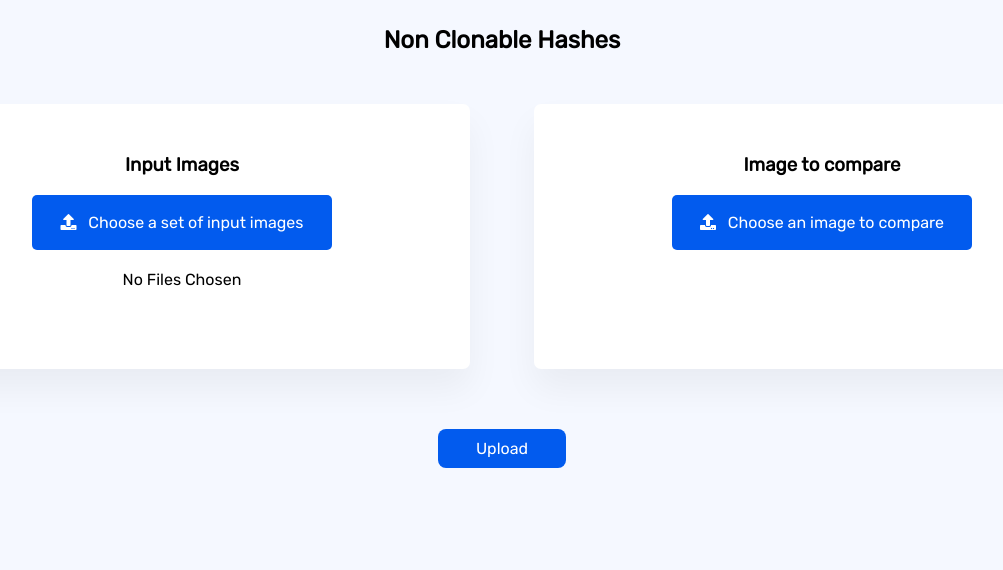
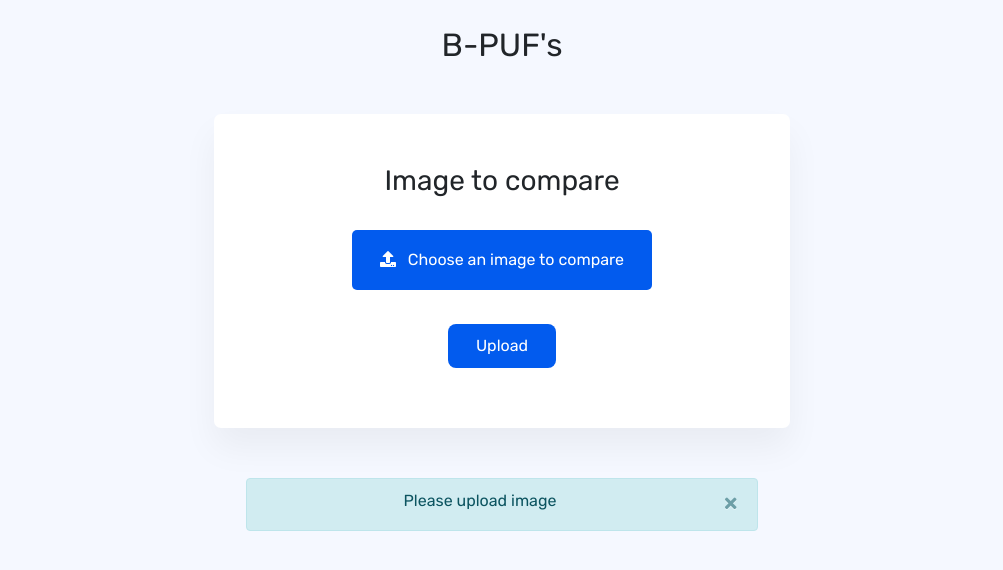
Before and after one commit to shreya1110-dev/EdibleDigest, a Flask app: template templates/index.html in a window 1280 px wide. Shown: the top 570 px of the page, without its empty margins (138-1141 px from the left). Run offline with Flask 2, Linux system fonts and the light colour scheme; the template is opened without the code that fills it: most values are stand-ins (such as "Sample title", 1, 10 or a date in 2020); some libraries are stand-ins or nearby versions.

Commit message:
Changes to website 2.0

```diff
--- a/app.py
+++ b/app.py
@@ -1,9 +1,10 @@
 from flask import Flask, render_template, request
 import modules
-import pathlib
 import os
 
 app = Flask(__name__)
+
+database_images = modules.add_image_paths_from_directory(modules.DATABASE_FOLDER)
 
 @app.route('/')
 def home():
@@ -12,23 +13,21 @@ def home():
 @app.route('/result', methods=['GET','POST'])
 def result():
     if request.method == 'POST':
-        for file in os.listdir('./static/images'):
-            os.remove('./static/images/'+file)
-        files = request.files.getlist("multi-file-inp")
-        images = []
-        for file in files:
-            if file.filename!='':
-                file.save(modules.UPLOAD_FOLDER+file.filename)
-                images.append(modules.UPLOAD_FOLDER+file.filename)
-        single_file = request.files.getlist("single-file-inp")
-        if len(os.listdir(modules.UPLOAD_FOLDER))==0:
-            return render_template("hashes.html",empty="No images uploaded for comparison")
-        single_file[0].save(modules.UPLOAD_FOLDER+single_file[0].filename)
-        modules.add_image_paths_from_directory(modules.UPLOAD_FOLDER)
-        orb_result = modules.orb_sim(images, modules.UPLOAD_FOLDER+single_file[0].filename)
-        modules.convert_tiff(images[orb_result['Image']])
+        for file in os.listdir(modules.RESULT_FOLDER):
+            os.remove(modules.RESULT_FOLDER + file)
+        file = request.files.getlist("single-file-inp")
+        if file[0].filename == '':
+            return render_template("index.html", empty="No image uploaded", title="Results")
+        file[0].save(modules.RESULT_FOLDER+file[0].filename)
+        grayscale_file = modules.grayscale_images([modules.RESULT_FOLDER+file[0].filename])
+        database_gs_images = modules.grayscale_images(database_images)
+        orb_result = modules.orb_sim(database_gs_images, grayscale_file[0])
+        similarity = orb_result['Value']
+        modules.convert_tiff(database_images[orb_result['Image']], 'left')
+        modules.convert_tiff(modules.RESULT_FOLDER+file[0].filename, 'right')
+        print(orb_result['Value'])
         if(orb_result != -1):
-            return render_template("hashes.html", image_name=images[orb_result['Image']].split('/')[-1], similarity=orb_result['Value'], title="Results")
+            return render_template("hashes.html", similarity=similarity, title="Results", left_image_name = database_images[orb_result['Image']].split('/')[-1], right_image_name = file[0].filename)
 
 if __name__ =='__main__':
     app.run(debug = True)
--- a/modules.py
+++ b/modules.py
@@ -1,7 +1,8 @@
 import cv2
 import os
 
-UPLOAD_FOLDER = 'static/images/'
+DATABASE_FOLDER = 'static/images/'
+RESULT_FOLDER = 'static/result/'
 
 def add_image_paths_from_directory(directory):
   images = []
@@ -21,16 +22,14 @@ def grayscale_images(images):
   return grayscale
 
 def orb_sim(images, file):
-    f = grayscale_images([file])[0]
-    gs_images = grayscale_images(images)
     max_similarity_val = -1
     max_similarity_img = -1
-    for i in range (0,len(gs_images)):
+    for i in range (0,len(images)):
       orb = cv2.ORB_create()
 
       # detect keypoints and descriptors
-      kp_a, desc_a = orb.detectAndCompute(gs_images[i], None)
-      kp_b, desc_b = orb.detectAndCompute(f, None)
+      kp_a, desc_a = orb.detectAndCompute(images[i], None)
+      kp_b, desc_b = orb.detectAndCompute(file, None)
 
       # define the bruteforce matcher object
       bf = cv2.BFMatcher(cv2.NORM_HAMMING, crossCheck=True)
@@ -51,10 +50,8 @@ def orb_sim(images, file):
           "Value":max_similarity_val
         }
 
-def convert_tiff(image):
+def convert_tiff(image, name):
     tiff_image = cv2.imread(image)
-    # Convert the image to JPEG format with a specific quality
-    quality = 80 # Set the quality of the output image (0-100)
+    quality = 80
     params = [int(cv2.IMWRITE_JPEG_QUALITY), quality]
-
-    cv2.imwrite(UPLOAD_FOLDER+'result.jpg', tiff_image, params)
+    cv2.imwrite(RESULT_FOLDER + name + '.jpg', tiff_image, params)
--- a/static/script.js
+++ /dev/null
@@ -1,45 +0,0 @@
-let multiplefileInput = document.getElementById("file-input-multiple");
-let singlefileInput = document.getElementById("file-input-single");
-let multipleimageContainer = document.getElementById("images");
-let singleimageContainer = document.getElementById("images-single");
-let numOfFiles = document.getElementById("num-of-files");
-
-function multiplePreview(){
-    multipleimageContainer.innerHTML = "";
-    numOfFiles.textContent = `${multiplefileInput.files.length} Files Selected`;
-
-    for(i of multiplefileInput.files){
-        let reader = new FileReader();
-        let figure = document.createElement("figure");
-        let figCap = document.createElement("figcaption");
-        figCap.innerText = i.name;
-        figure.appendChild(figCap);
-        reader.onload=()=>{
-            let img = document.createElement("img");
-            img.setAttribute("src",reader.result);
-            figure.insertBefore(img,figCap);
-        }
-        multipleimageContainer.appendChild(figure);
-        reader.readAsDataURL(i);
-    }
-}
-
-function singlePreview(){
-    singleimageContainer.innerHTML = "";
-    numOfFiles.textContent = `${singlefileInput.files.length} Files Selected`;
-
-    for(i of singlefileInput.files){
-        let reader = new FileReader();
-        let figure = document.createElement("figure");
-        let figCap = document.createElement("figcaption");
-        figCap.innerText = i.name;
-        figure.appendChild(figCap);
-        reader.onload=()=>{
-            let img = document.createElement("img");
-            img.setAttribute("src",reader.result);
-            figure.insertBefore(img,figCap);
-        }
-        singleimageContainer.appendChild(figure);
-        reader.readAsDataURL(i);
-    }
-}
--- a/static/style.css
+++ b/static/style.css
@@ -1,8 +1,9 @@
-*{
+body {
    padding: 0;
    margin: 0;
    box-sizing: border-box;
    font-family: "Rubik",sans-serif;
+   text-align: center;
 }
 
 .title-bar {
@@ -35,6 +36,7 @@ body{
    padding: 50px 20px;
    border-radius: 7px;
    box-shadow: 0 20px 35px rgba(0,0,0,0.05);
+   text-align: center;
 }
 
 input[type="file"]{
@@ -50,7 +52,7 @@ input[type = submit] {
    margin: 10px 10px;
    cursor: pointer;
    border-radius: 0.5rem;
-   width: 10%;
+   width: 20%;
    font-size: 16px;
 }
 
@@ -66,10 +68,6 @@ label{
    border-radius: 5px;
    cursor: pointer;
 }
-.container p{
-   text-align: center;
-   margin: 20px 0 30px 0;
-}
 
 #images, #images-single {
    width: 100%;
@@ -80,12 +78,15 @@ label{
    gap: 20px;
    flex-wrap: wrap;
 }
+
 figure{
    width: 20%;
 }
+
 img{
    width: 100%;
 }
+
 figcaption{
    text-align: center;
    font-size: 2.4vmin;
@@ -97,22 +98,26 @@ figcaption{
    text-align: center;
 }
 
-.result-image {
-   width: 80%;
-   height: 80%;
+.result-table td {
+   width: 30%;
 }
 
-.result-table td {
-   width: 30%;
+.result-table {
+   text-align: center;
+   width: 80%;
+}
+
+.result-table tr {
+   height: 70%;
 }
 
 .similarity {
    height: 50px;
 }
 
-.result-table {
-   width: 60%;
+
+.alert {
+   width: 40%;
+   text-align: center;
    margin: auto;
-   text-align: center;
-   border: 1px solid black;
 }
--- a/templates/base.html
+++ b/templates/base.html
@@ -16,12 +16,31 @@
          rel="stylesheet"
       />
       <link rel="stylesheet" href="/static/style.css" />
+      <link
+         rel="stylesheet"
+         href="https://stackpath.bootstrapcdn.com/bootstrap/4.4.1/css/bootstrap.min.css"
+         integrity="sha384-Vkoo8x4CGsO3+Hhxv8T/Q5PaXtkKtu6ug5TOeNV6gBiFeWPGFN9MuhOf23Q9Ifjh"
+         crossorigin="anonymous"
+      />
+      <link rel="stylesheet" href="static/style.css" />
+
+      <!-- jQuery first, then Popper.js, then Bootstrap JS -->
+      <script src="https://ajax.googleapis.com/ajax/libs/jquery/3.4.1/jquery.min.js"></script>
+      <script
+         src="https://cdn.jsdelivr.net/npm/popper.js@1.16.0/dist/umd/popper.min.js"
+         integrity="sha384-Q6E9RHvbIyZFJoft+2mJbHaEWldlvI9IOYy5n3zV9zzTtmI3UksdQRVvoxMfooAo"
+         crossorigin="anonymous"
+      ></script>
+      <script
+         src="https://stackpath.bootstrapcdn.com/bootstrap/4.4.1/js/bootstrap.min.js"
+         integrity="sha384-wfSDF2E50Y2D1uUdj0O3uMBJnjuUD4Ih7YwaYd1iqfktj0Uod8GCExl3Og8ifwB6"
+         crossorigin="anonymous"
+      ></script>
    </head>
    <body>
       <div class="title-bar">
-         <h2>Non Clonable Hashes</h2>
+         <h2>B-PUF's</h2>
       </div>
       {% block content %}{% endblock %}
-      <script src="/static/script.js"></script>
    </body>
 </html>
--- a/templates/index.html
+++ b/templates/index.html
@@ -1,23 +1,7 @@
 {% extends "base.html" %}
 {% block content %}
 <form action="/result" method="POST" enctype="multipart/form-data">
-         <div class="main-container">
-            <div class="container">
-               <h3>Input Images</h3>
-               <br />
-               <input
-                  type="file"
-                  id="file-input-multiple"
-                  name="multi-file-inp"
-                  onchange="multiplePreview()"
-                  multiple
-               />
-               <label for="file-input-multiple">
-                  <i class="fas fa-upload"></i> &nbsp; Choose a set of input images
-               </label>
-               <p id="num-of-files">No Files Chosen</p>
-               <div id="images"></div>
-            </div>
+   <div style="text-align: center;">
             <div class="container">
                <h3>Image to compare</h3>
                <br />
@@ -31,9 +15,17 @@
                   <i class="fas fa-upload"></i> &nbsp; Choose an image to compare
                </label>
                <br>
-               <div id="images-single"></div>
+               <input type="submit" value="Upload" class="submit-btn">
             </div>
-            <input type="submit" value="Upload" class="submit-btn">
          </div>
       </form>
+      {% if empty %}
+            <div class="alert alert-info alert-dismissible fade show" role="alert">
+               <h6 class="alert-msg">Please upload image</h6>
+               <button type="button" class="close" data-dismiss="alert" aria-label="Close">
+                 <span aria-hidden="true">&times;</span>
+               </button>
+             </div>
+           {% endif %}
+
 {% endblock %}
```
Also changed, not shown: templates/hashes.html (+27 -31 lines), static/correct.gif (added), static/wrong.gif (added), 10 other files.
